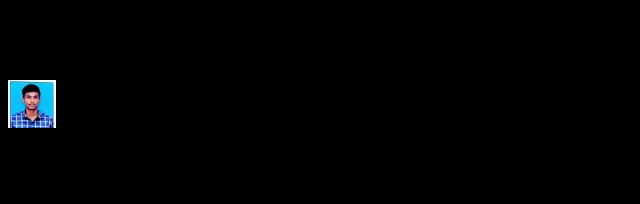
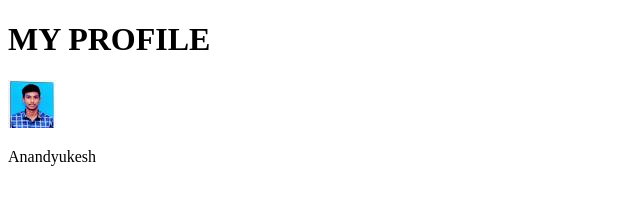
Before and after one commit to ANANDYUKESH/demo, a plain HTML site: page index.html in a window 1280 px wide. Shown: the whole page, without its empty margins (0-640 px from the left). Drawn offline with Linux system fonts and the light colour scheme; files that its build step writes are made by us from their sources.

Commit message:
index.css

```diff
--- a/index.css
+++ b/index.css
@@ -1,3 +1,5 @@
-body{
-    background-color:black ;
+.mydiv:hover {
+
+    color: red;
+
 }
```
